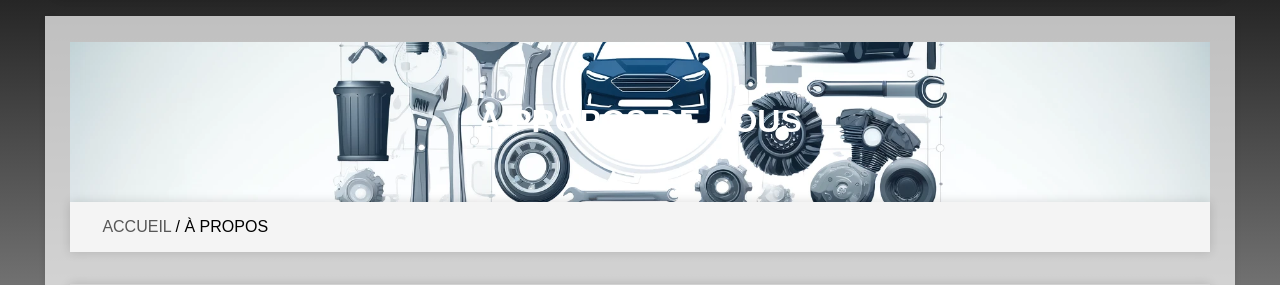
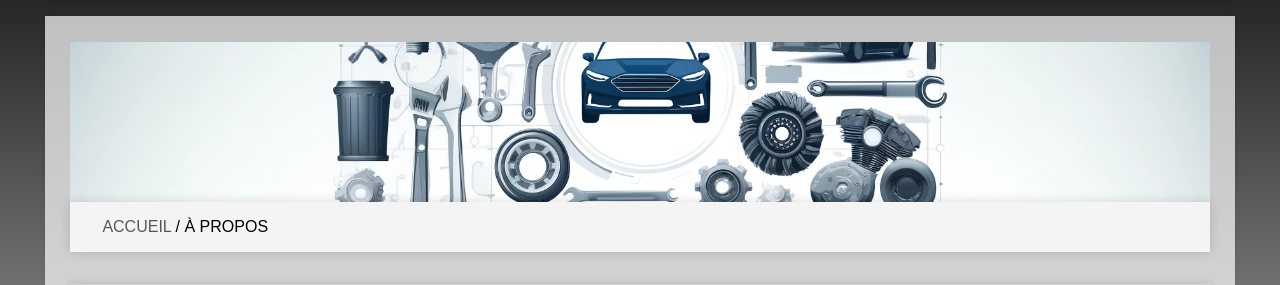
Before and after one commit to LukasMFR/projet-php-e-commerce, a PHP site: page /about.php in a window 1280 px wide. Shown: the part 144-429 px from the top of the page. Run offline with PHP 8.4, Linux system fonts and the light colour scheme; data comes from the database, SQL or seed files in the repository; some web fonts are replaced.

Commit message:
Remove title about page

```diff
--- a/about.php
+++ b/about.php
@@ -31,7 +31,7 @@ if (isset($_POST['logout'])) {
 	<?php include 'components/header.php'; ?>
 	<div class="main">
 		<div class="banner about">
-			<h1>À propos de nous</h1>
+			<!-- <h1>À propos de nous</h1> -->
 		</div>
 		<div class="title2">
 			<a href="home.php">accueil </a><span>/ à propos</span>
```
